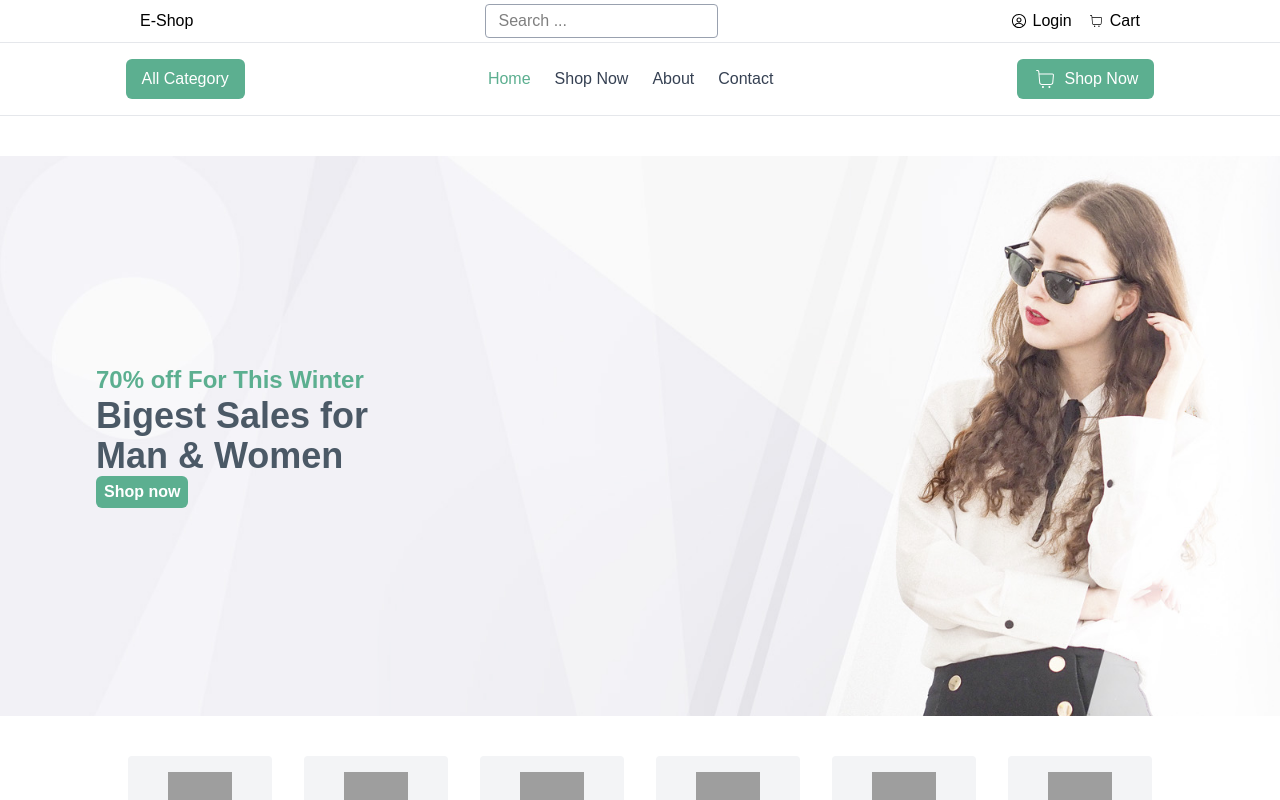
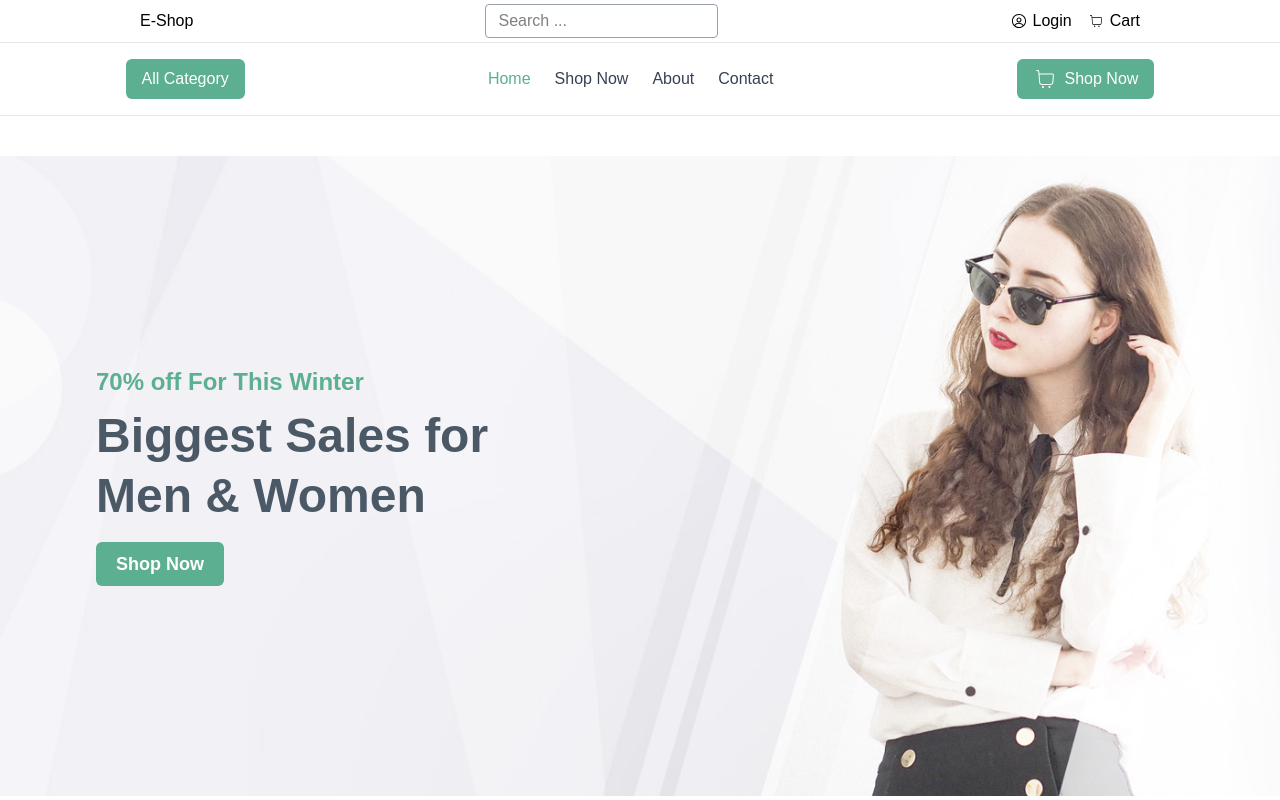
Before and after one commit to Khan-Shuvo/ecommerce_demo, a React (Vite) app: page / in a window 1280 px wide. Shown: the top 800 px of the page. Built offline with nearby package versions, Linux system fonts and the light colour scheme; grey boxes are pictures that could not be loaded.

Commit message:
enhance components ui

```diff
--- a/src/components/home/Hero.jsx
+++ b/src/components/home/Hero.jsx
@@ -3,13 +3,24 @@ import bg from '../../assets/image/HERO-COVER.jpg'
 
 export default function Hero() {
   return (
-    <div>
-      <div style={{ backgroundImage: `url(${bg})` }} className='container px-24 mx-auto bg-cover h-[70vh] my-10'>
-        <div className='flex flex-col justify-center items-start h-full'>
-          <h3 className='text-[#5CAF90] text-2xl font-semibold'>70% off For This Winter</h3>
-          <h1 className='text-4xl font-semibold text-[#4B5966]'>Bigest Sales for <br /> Man & Women</h1>
-          <button className='bg-[#5CAF90] text-white font-semibold py-1 px-2 rounded-md'>Shop now</button>
-        </div>
+    <div
+      className="w-full bg-cover bg-center h-[60vh] md:h-[70vh] lg:h-[80vh] my-10"
+      style={{ backgroundImage: `url(${bg})` }}
+    >
+      <div className="h-full flex flex-col justify-center px-4 sm:px-8 md:px-16 lg:px-24">
+
+        <h3 className="text-[#5CAF90] text-lg sm:text-xl md:text-2xl font-semibold">
+          70% off For This Winter
+        </h3>
+
+        <h1 className="text-[#4B5966] text-3xl sm:text-4xl md:text-5xl font-semibold mt-2 leading-tight">
+          Biggest Sales for <br /> Men & Women
+        </h1>
+
+        <button className="bg-[#5CAF90] text-white font-semibold mt-4 py-2 px-5 rounded-md text-sm sm:text-base md:text-lg w-16 sm:w-32 transition-transform duration-300 hover:scale-105">
+          Shop Now
+        </button>
+
       </div>
     </div>
   )
```
